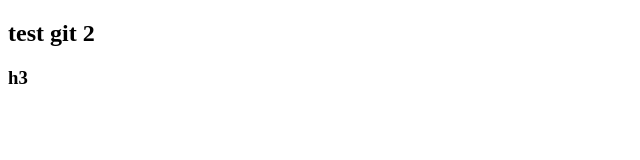
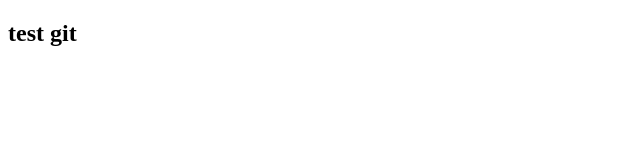
Before and after one commit to edanespi93/gittest, a plain HTML site: page index.html in a window 1280 px wide. Shown: the full height of the page, 0-640 px from the left. Drawn offline with Linux system fonts and the light colour scheme.

Commit message:
Revert "add h3 index"
This reverts commit e07c7d08cb8200efceea0268204e3ddfd144c62c.

```diff
--- a/index.html
+++ b/index.html
@@ -7,7 +7,6 @@
     <title>Document</title>
   </head>
   <body>
-    <h2>test git 2</h2>
-    <h3>h3</h3>
+    <h2>test git</h2>
   </body>
 </html>
```
